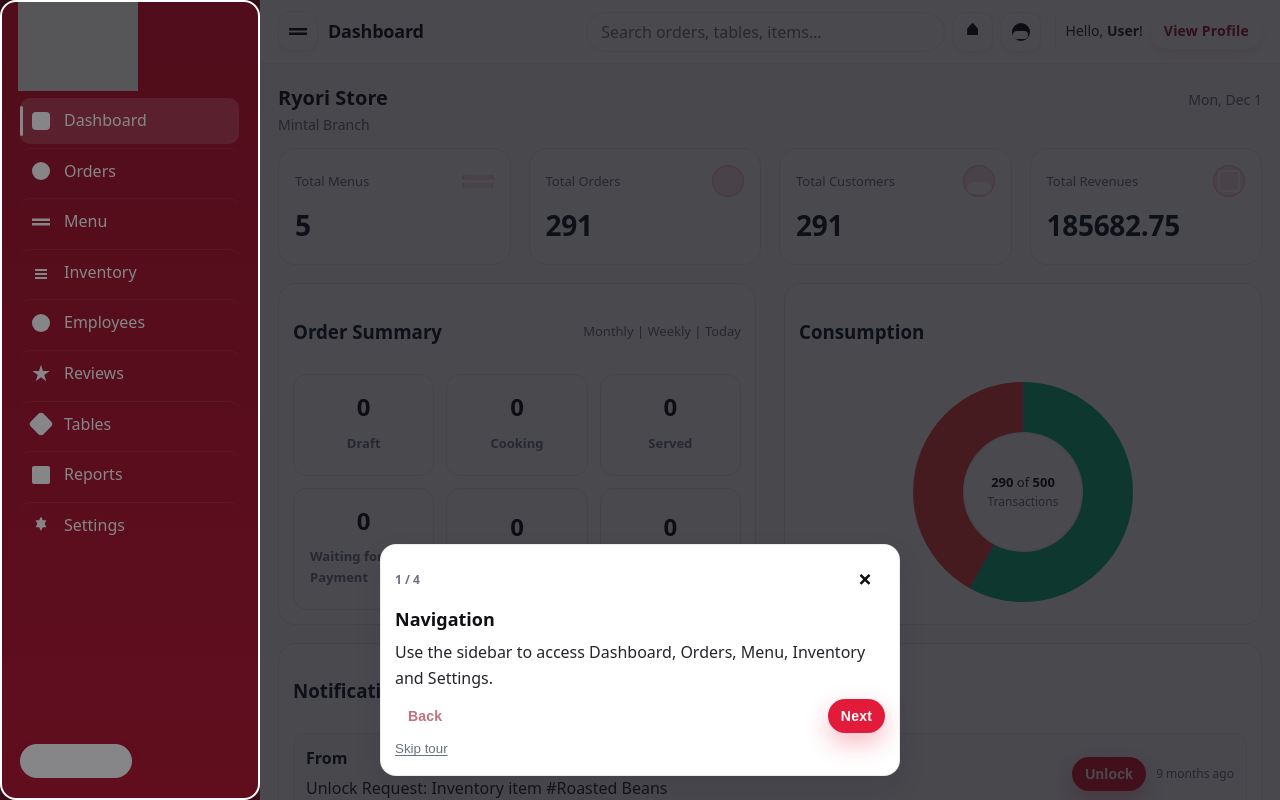
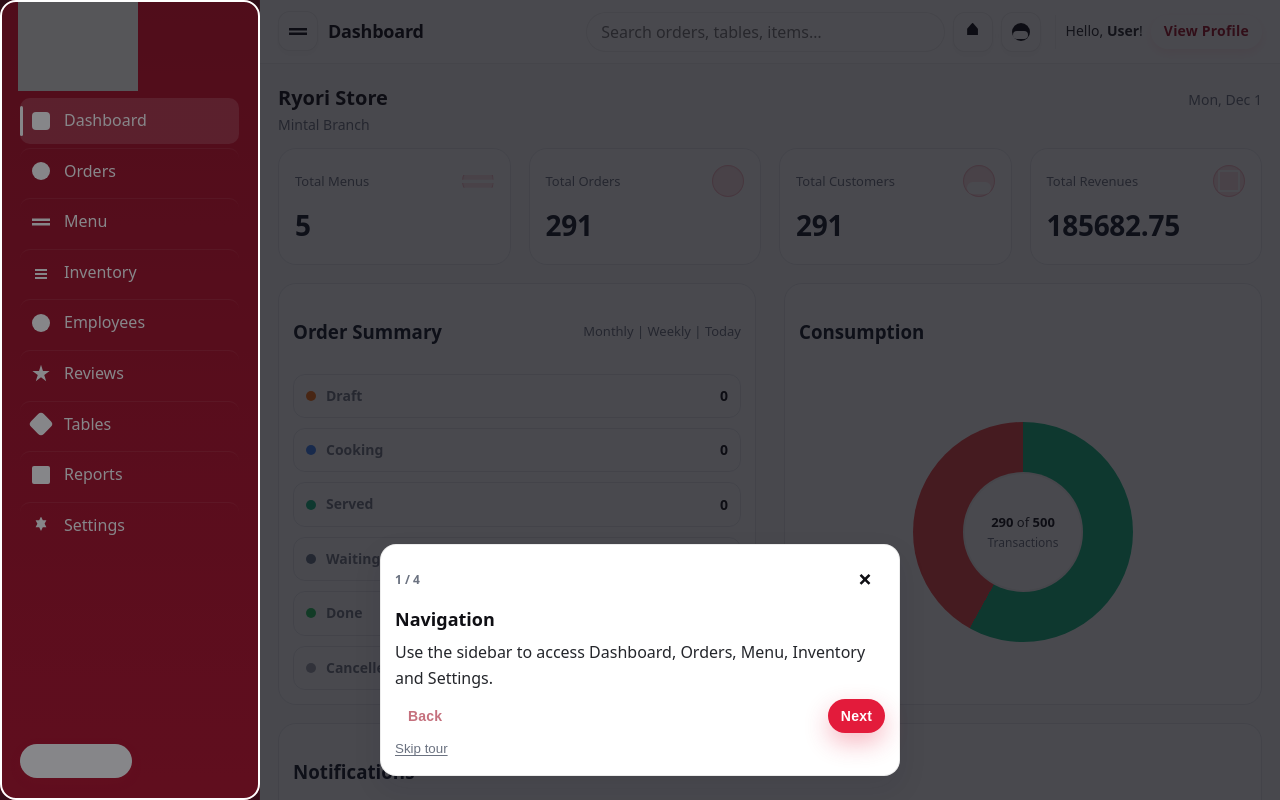
Before and after one commit to manongfatu/ryoriuiux, a Next.js app in the folder ryori-next/: page /dashboard in a window 1280 px wide. Shown: the top 800 px of the page. Built offline with nearby package versions, Linux system fonts and the light colour scheme; grey boxes are pictures that could not be loaded.

Commit message:
Updated UI of Order Summary

```diff
--- a/ryori-next/app/dashboard/page.tsx
+++ b/ryori-next/app/dashboard/page.tsx
@@ -55,16 +55,19 @@ export default function DashboardHome() {
             </div>
             <div className="summary-grid">
               {[
-                {label: 'Draft', color: 'draft'},
-                {label: 'Cooking', color: 'cooking'},
-                {label: 'Served', color: 'served'},
-                {label: 'Waiting for Payment', color: 'waiting'},
-                {label: 'Done', color: 'done'},
-                {label: 'Cancelled', color: 'cancelled'}
+                { label: 'Draft', color: 'draft' },
+                { label: 'Cooking', color: 'cooking' },
+                { label: 'Served', color: 'served' },
+                { label: 'Waiting for Payment', color: 'waiting' },
+                { label: 'Done', color: 'done' },
+                { label: 'Cancelled', color: 'cancelled' }
               ].map(item => (
                 <div className={`summary-item summary--${item.color}`} key={item.label}>
+                  <div className="summary-left">
+                    <span className="summary-dot" aria-hidden="true" />
+                    <div className="summary-label">{item.label}</div>
+                  </div>
                   <div className="summary-value">0</div>
-                  <div className="summary-label">{item.label}</div>
                 </div>
               ))}
             </div>
--- a/ryori-next/app/globals.css
+++ b/ryori-next/app/globals.css
@@ -1203,30 +1203,42 @@ a {
 }
 .summary-grid {
   display: grid;
-  grid-template-columns: repeat(3, minmax(0, 1fr));
+  grid-template-columns: 1fr;
+  gap: 10px;
+}
+@media (min-width: 1000px) {
+  .summary-grid {
+    grid-template-columns: 1fr;
+  }
+}
+.summary-item {
+  border-radius: 12px;
+  padding: 10px 12px;
+  display: flex;
+  align-items: center;
+  justify-content: space-between;
   gap: 12px;
-}
-@media (max-width: 720px) {
-  .summary-grid {
-    grid-template-columns: repeat(2, 1fr);
-  }
-}
-.summary-item {
-  border-radius: 14px;
-  padding: 16px;
-  display: grid;
-  place-items: center;
-  gap: 4px;
-  font-weight: 800;
-  color: #fff;
-  min-height: 84px;
+  font-weight: 700;
+  min-height: 44px;
+}
+.summary-left {
+  display: inline-flex;
+  align-items: center;
+  gap: 10px;
+}
+.summary-dot {
+  width: 10px;
+  height: 10px;
+  border-radius: 999px;
+  display: inline-block;
 }
 .summary-value {
-  font-size: 24px;
+  font-size: 14px;
   line-height: 1;
+  font-weight: 900;
 }
 .summary-label {
-  font-size: 13px;
+  font-size: 14px;
   font-weight: 700;
   opacity: 0.95;
 }
@@ -1265,6 +1277,24 @@ a {
   background: #fff;
   color: var(--ink);
   border: 1px solid #e5e7eb;
+}
+.dash-content .summary--draft .summary-dot {
+  background: #f97316;
+}
+.dash-content .summary--cooking .summary-dot {
+  background: #3b82f6;
+}
+.dash-content .summary--served .summary-dot {
+  background: #10b981;
+}
+.dash-content .summary--waiting .summary-dot {
+  background: #64748b;
+}
+.dash-content .summary--done .summary-dot {
+  background: #22c55e;
+}
+.dash-content .summary--cancelled .summary-dot {
+  background: #9ca3af;
 }
 .dash-content .summary-item .summary-value {
   color: var(--ink);
```
